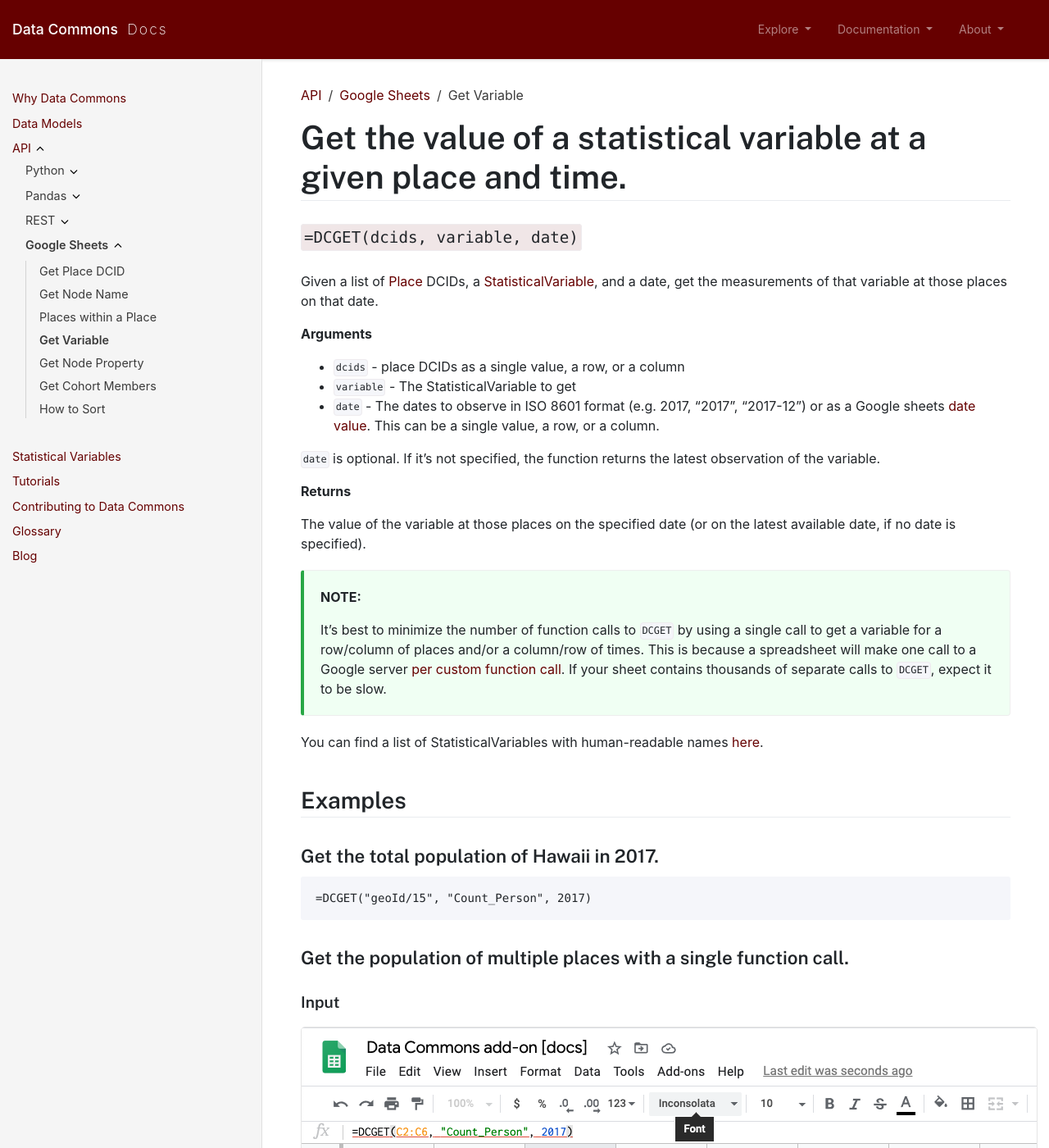
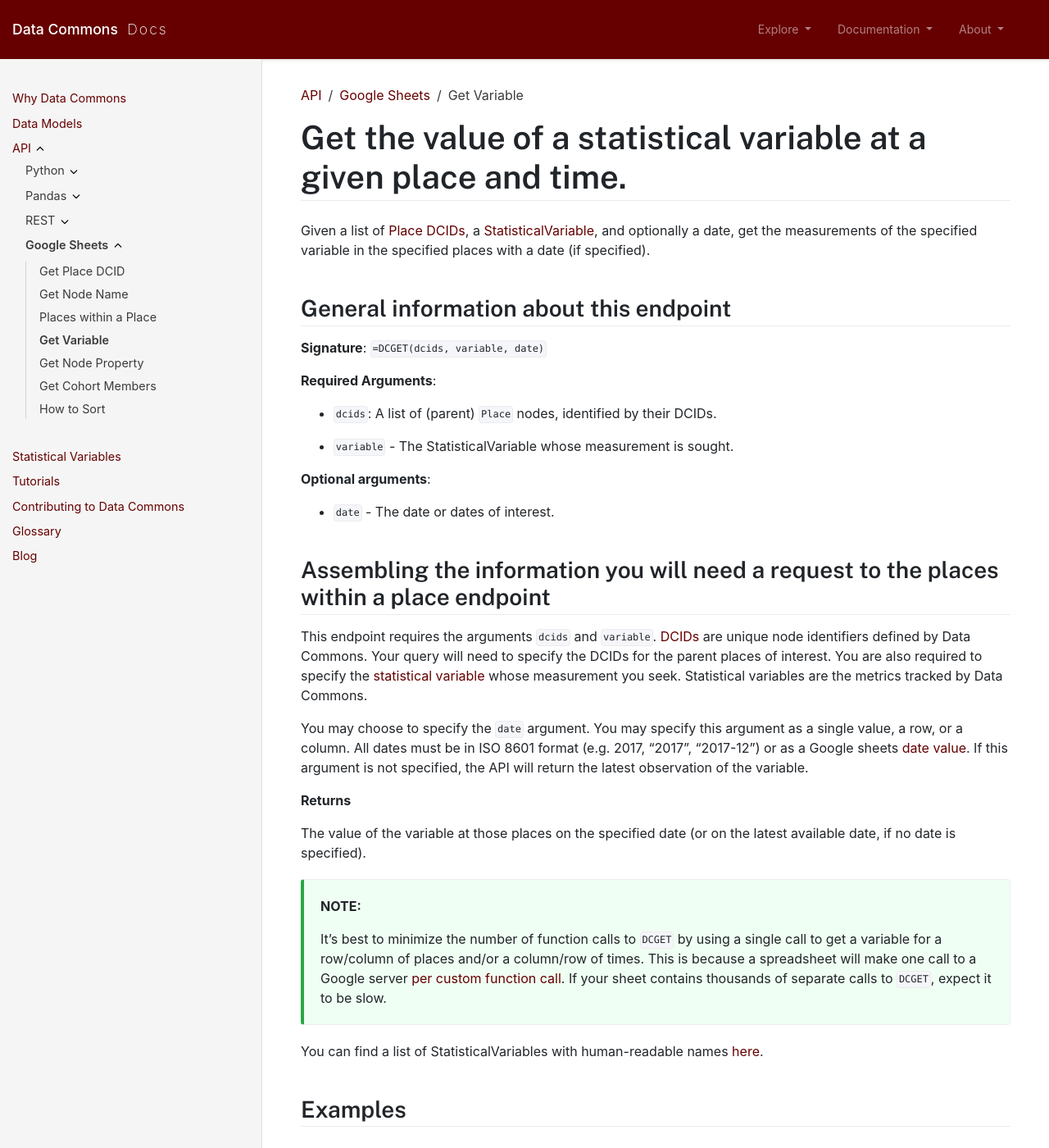
Before and after one commit to datacommonsorg/docsite, a Jekyll site: the page built from api/sheets/get_variable.md, in a window 1280 px wide and 1400 px high. Shown: the whole window at 82% size. Built offline with Jekyll 4.4.1, drawn with Linux system fonts in a browser that asks for light colours; comment, search, counter and statistics services are not loaded; some of the changed text lies outside the part shown.

Commit message:
small-ish fixes to sheets get variable doc

```diff
--- a/api/sheets/get_variable.md
+++ b/api/sheets/get_variable.md
@@ -8,16 +8,27 @@
 
 # Get the value of a statistical variable at a given place and time.
 
-## `=DCGET(dcids, variable, date)`
+Given a list of [Place](https://datacommons.org/browser/Place) [DCIDs](/glossary.html), a [StatisticalVariable](https://datacommons.org/browser/StatisticalVariable), and optionally a date, get the measurements of the specified variable in the specified places with a date (if specified).
 
-Given a list of [Place](https://datacommons.org/browser/Place) DCIDs, a [StatisticalVariable](https://datacommons.org/browser/StatisticalVariable), and a date, get the measurements of that variable at those places on that date.
+## General information about this endpoint
 
-**Arguments**
-*   `dcids` - place DCIDs as a single value, a row, or a column
-*   `variable` - The StatisticalVariable to get
-*   `date` - The dates to observe in ISO 8601 format (e.g. 2017, "2017", "2017-12") or as a Google sheets [date value](https://support.google.com/docs/answer/3092969?hl=en). This can be a single value, a row, or a column.
+**Signature**: `=DCGET(dcids, variable, date)`
 
-`date` is optional. If it's not specified, the function returns the latest observation of the variable.
+**Required Arguments**:
+
+*   `dcids`: A list of (parent) `Place` nodes, identified by their DCIDs.
+
+*   `variable` - The StatisticalVariable whose measurement is sought.
+
+**Optional arguments**:
+
+*   `date` - The date or dates of interest.
+
+## Assembling the information you will need a request to the places within a place endpoint
+
+This endpoint requires the arguments `dcids` and `variable`. [DCIDs](/glossary.html) are unique node identifiers defined by Data Commons. Your query will need to specify the DCIDs for the parent places of interest. You are also required to specify the [statistical variable](/glossary.html) whose measurement you seek. Statistical variables are the metrics tracked by Data Commons.
+
+You may choose to specify the `date` argument. You may specify this argument as a single value, a row, or a column. All dates must be in ISO 8601 format (e.g. 2017, "2017", "2017-12") or as a Google sheets [date value](https://support.google.com/docs/answer/3092969?hl=en). If this argument is not specified, the API will return the latest observation of the variable.
 
 **Returns**
 
@@ -57,7 +68,6 @@
 
 ![](/assets/images/sheets/sheets_get_variable_one_place_multiple_years_output.png)
 
-
 ### Get the median age of multiple places in multiple years.
 
 With places as a column and dates as a row:
@@ -79,3 +89,21 @@
 #### Output
 
 ![](/assets/images/sheets/sheets_get_variable_places_row_years_column_output.png)
+
+## Error outputs
+
+If you provide an invalid DCID, the API returns an error:
+
+![](/assets/images/sheets/sheets_get_variable_nonexistent_dcid.png)
+
+If you provide a nonexistent statistical variable, the API returns a blank value:
+
+![](/assets/images/sheets/sheets_get_variable_nonexistent_statvar.png)
+
+If you provide an invalidly formatted date, the API returns a blank value:
+
+![](/assets/images/sheets/sheets_get_variable_incorrect_date.png)
+
+If you fail to provide all required arguments, you will receive an error:
+
+![](/assets/images/sheets/sheets_get_variable_incorrect_args.png)
```
Also changed, not shown: assets/images/sheets/sheets_get_variable_incorrect_args.png (added), assets/images/sheets/sheets_get_variable_incorrect_date.png (added), assets/images/sheets/sheets_get_variable_nonexistent_dcid.png (added), assets/images/sheets/sheets_get_variable_nonexistent_statvar.png (added).
